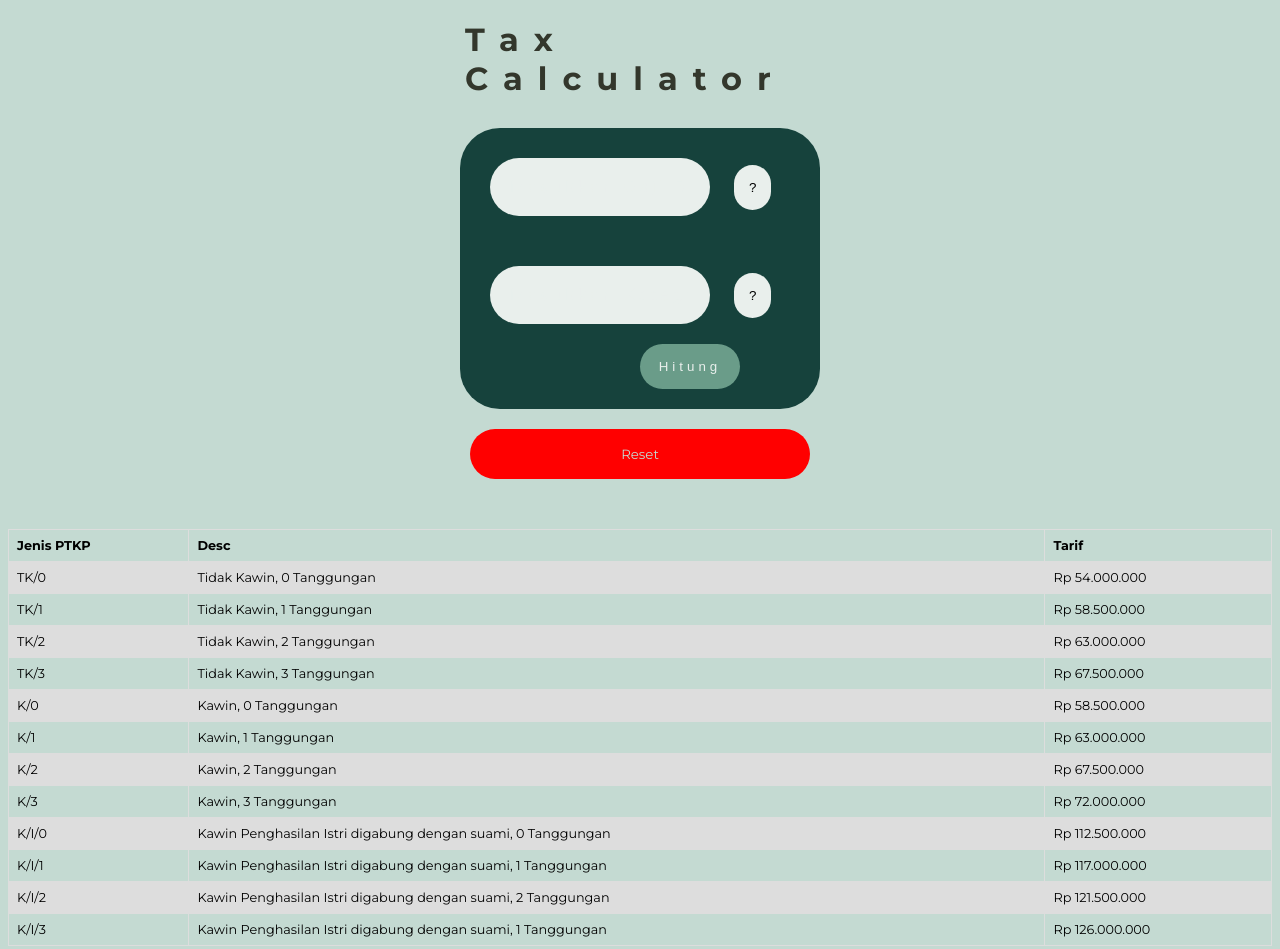
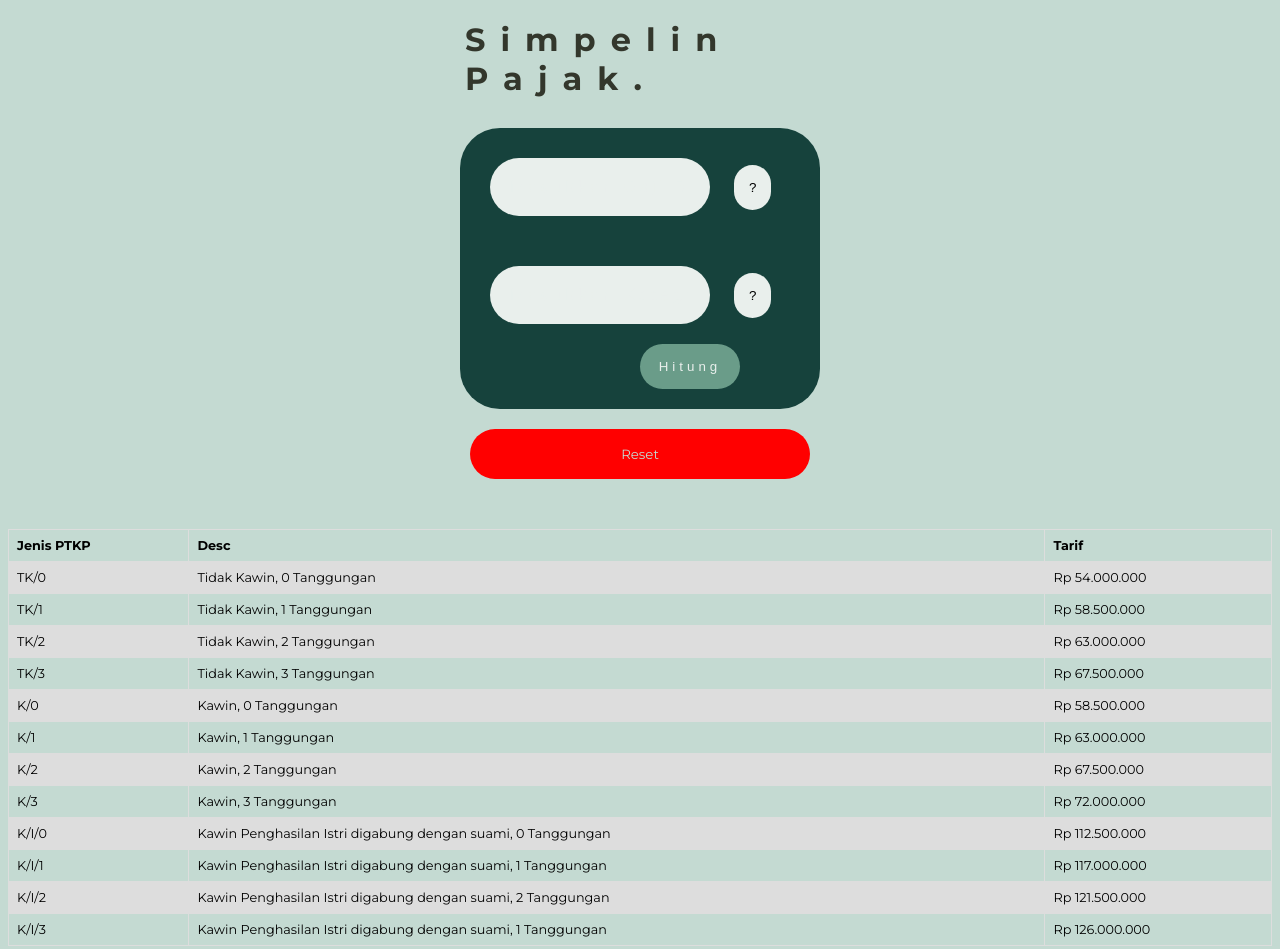
Before and after one commit to Michael-Vereus/Personal-Income-Tax-Calculator, a plain HTML site: page index.html in a window 1280 px wide. Drawn offline with Linux system fonts and the light colour scheme.

Commit message:
Add files via upload

```diff
--- a/index.html
+++ b/index.html
@@ -3,7 +3,7 @@
 <head>
     <meta charset="UTF-8">
     <meta name="viewport" content="width=device-width, initial-scale= 0.9">
-    <title>Personal Income Tax Calculator</title>
+    <title>Simpelin Pajak.</title>
     <link rel="stylesheet" href="style.css">
     <link rel="shortcut icon" type="image/x-icon" href="favicon.ico" />
     <link rel="apple-touch-icon" sizes="180x180" href="/apple-touch-icon.png">
@@ -16,7 +16,7 @@
 </head>
 <body>
     <div class="judul">
-        <h1 id="title">Tax Calculator</h1>
+        <h1 id="title">Simpelin Pajak.</h1>
     </div>
     <div class="inputCtn">
         <div class="space2"></div>
```
